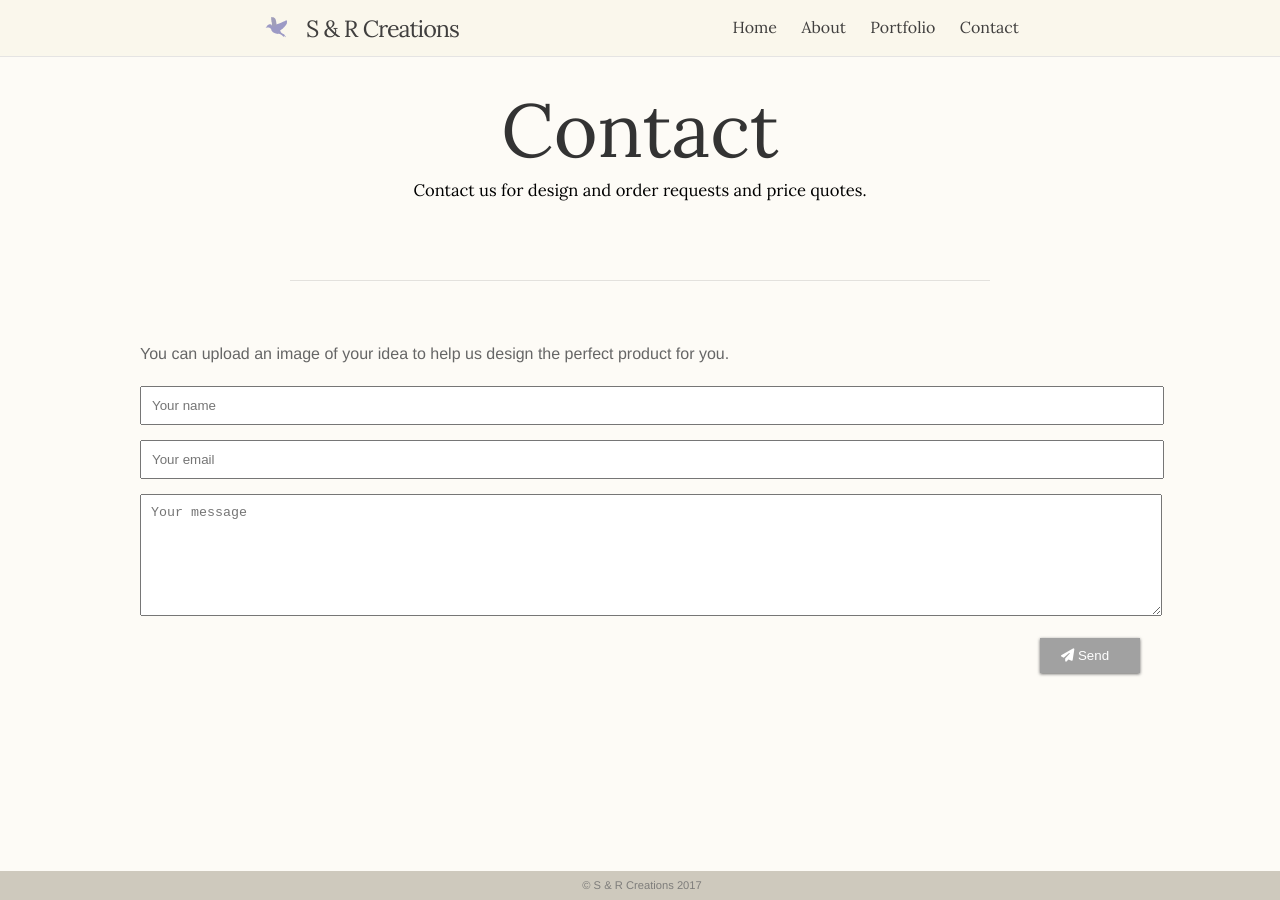
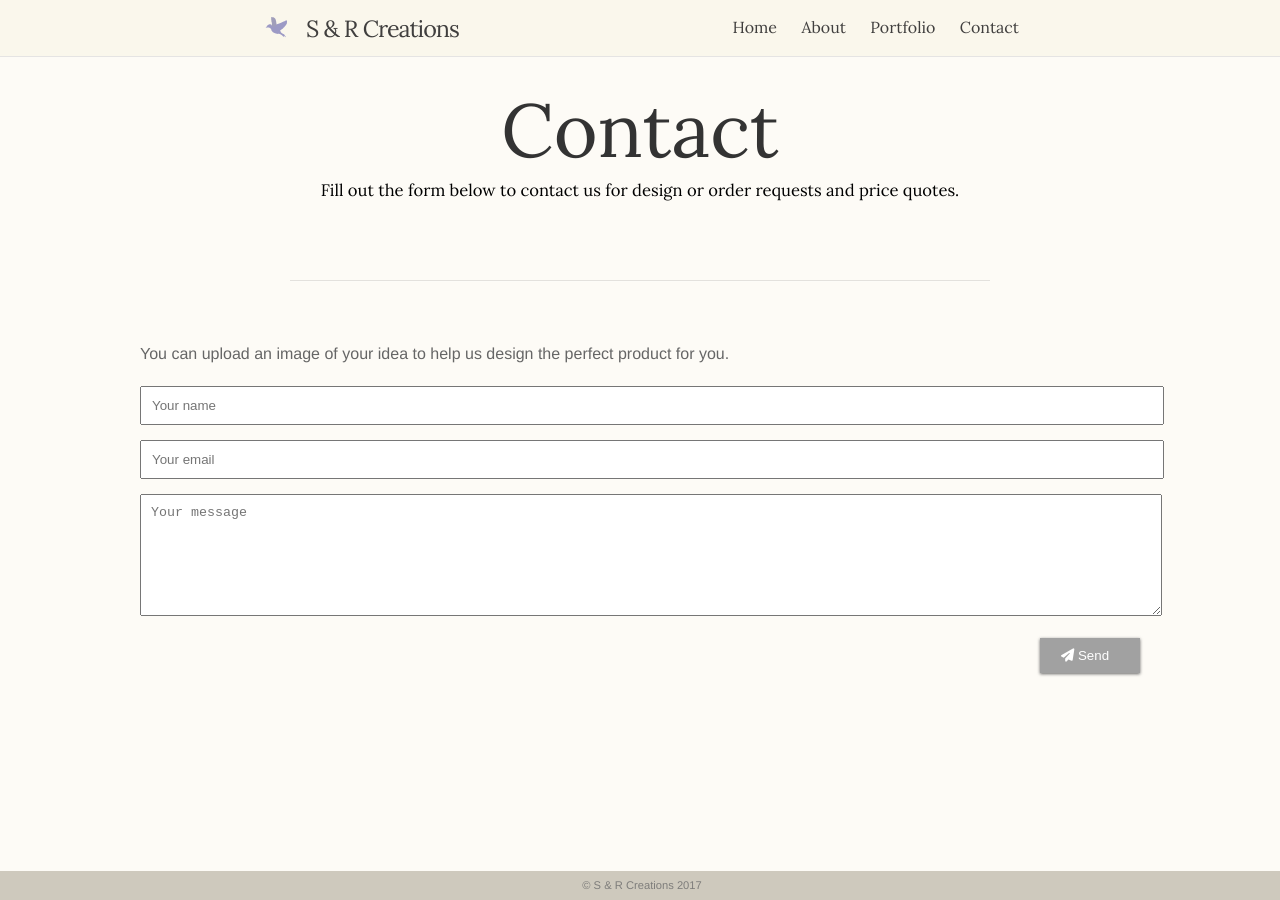
Before and after one commit to l3rittny/sandrcreations.github.io, a Jekyll site: the page built from contact.md, in a window 1280 px wide. Built offline with Jekyll 4.4.1, drawn with Linux system fonts in a browser that asks for light colours; nearby versions of some CDN libraries; a script that is not in the unit is left out.

Commit message:
Add call to cation in front page

```diff
--- a/contact.md
+++ b/contact.md
@@ -1,7 +1,7 @@
 ---
 layout: page
 title: Contact
-description: "Contact us for design and order requests and price quotes."
+description: "Fill out the form below to contact us for design or order requests and price quotes."
 permalink: /contact/
 ---
 
--- a/index.html
+++ b/index.html
@@ -12,3 +12,5 @@ layout: default
   <hr>
   <br/>
 </div>
+
+<h3 style="text-align: center">View our <a href="{{ site.baseurl }}/portfolio" target="_blank">portfolio</a> and <a href="{{ site.baseurl }}/contact" target="_blank">contact us</a> for a quote on your very own glass piece.</h3>
```
Also changed, not shown: Gemfile (+6 -2 lines), about.md (+1 -1 lines), Gemfile.lock.
